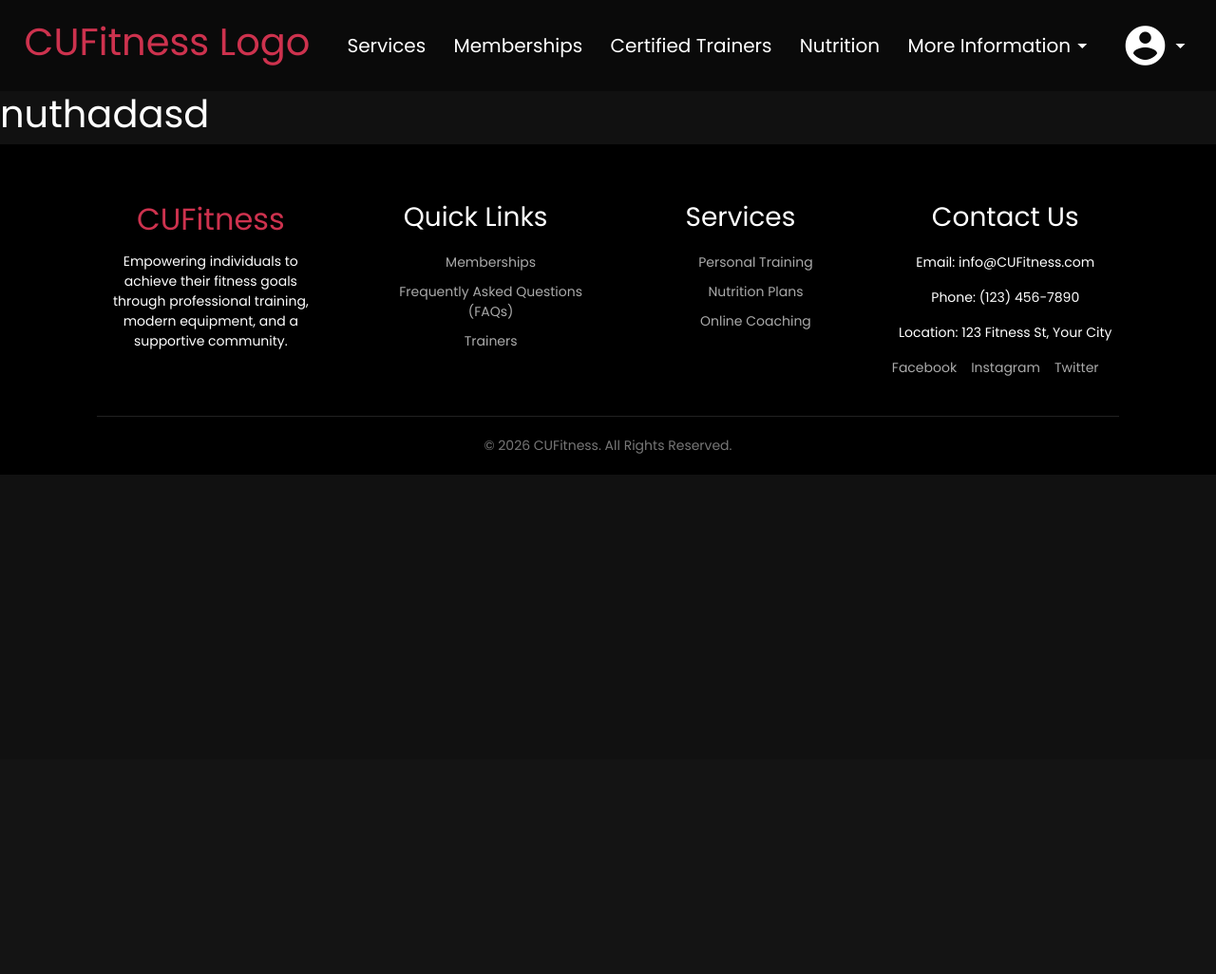
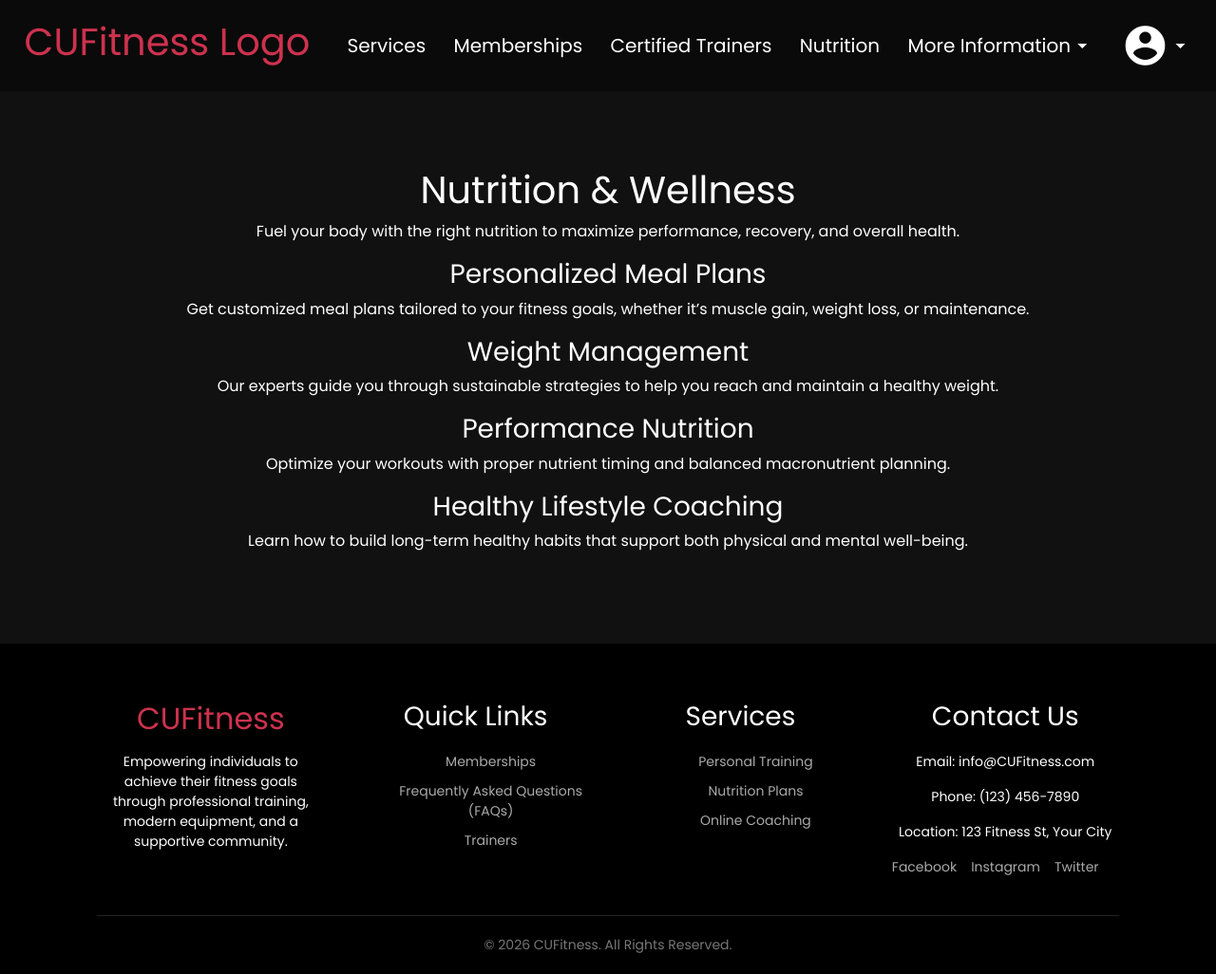
Before and after one commit to JeffZhang852/COEN6311-SANJ, a Django app: page /nutrition/ in a window 1280 px wide. Shown: the whole page at 95% size. Before the commit the page ends 500 px from the top, so only its background shows below. Run offline with Django 5.2, Linux system fonts and the light colour scheme.

Commit message:
Updated trainers and nutrition pages

```diff
--- a/CUFitness/templates/CUFitness/gym.html
+++ b/CUFitness/templates/CUFitness/gym.html
@@ -54,7 +54,7 @@
     <!-- id="home" allows navigation scrolling -->
 
     <div>
-        <h2>Transform Your Body & Mind</h2>
+        <h2>Transform your body and mind </h2>
         <p>
             Join CUFitness today and unlock your full potential
             with professional trainers and world-class equipment.
--- a/CUFitness/templates/CUFitness/home.html
+++ b/CUFitness/templates/CUFitness/home.html
@@ -12,10 +12,9 @@
     <!-- id="home" allows navigation scrolling -->
 
     <div>
-        <h2>Transform Your Body & Mind</h2>
+        <h2> Build Strength. Gain confidence. </h2>
         <p>
-            Join CUFitness today and unlock your full potential
-            with professional trainers and world-class equipment.
+            Train with expert coaches and achieve your fitness goals faster.
         </p>
 
         <a href="/register"> <button class="btn">Join Now </button> </a>
--- a/CUFitness/templates/CUFitness/navbar/nutrition.html
+++ b/CUFitness/templates/CUFitness/navbar/nutrition.html
@@ -7,5 +7,38 @@
 {% endblock %}
 
 {% block content %}
-    <h1>nuthadasd</h1>
+
+
+<section class="nutrition-section">
+    <div class="container">
+        <h1>Nutrition & Wellness</h1>
+        <p>Fuel your body with the right nutrition to maximize performance, recovery, and overall health.</p>
+
+        <div class="nutrition-cards">
+
+            <div class="nutrition-card">
+                <h3>Personalized Meal Plans</h3>
+                <p>Get customized meal plans tailored to your fitness goals, whether it’s muscle gain, weight loss, or maintenance.</p>
+            </div>
+
+            <div class="nutrition-card">
+                <h3>Weight Management</h3>
+                <p>Our experts guide you through sustainable strategies to help you reach and maintain a healthy weight.</p>
+            </div>
+
+            <div class="nutrition-card">
+                <h3>Performance Nutrition</h3>
+                <p>Optimize your workouts with proper nutrient timing and balanced macronutrient planning.</p>
+            </div>
+
+            <div class="nutrition-card">
+                <h3>Healthy Lifestyle Coaching</h3>
+                <p>Learn how to build long-term healthy habits that support both physical and mental well-being.</p>
+            </div>
+
+        </div>
+    </div>
+</section>
+
+
 {% endblock %}
```
Also changed, not shown: CUFitness/templates/CUFitness/navbar/trainers.html (+27 -2 lines).
